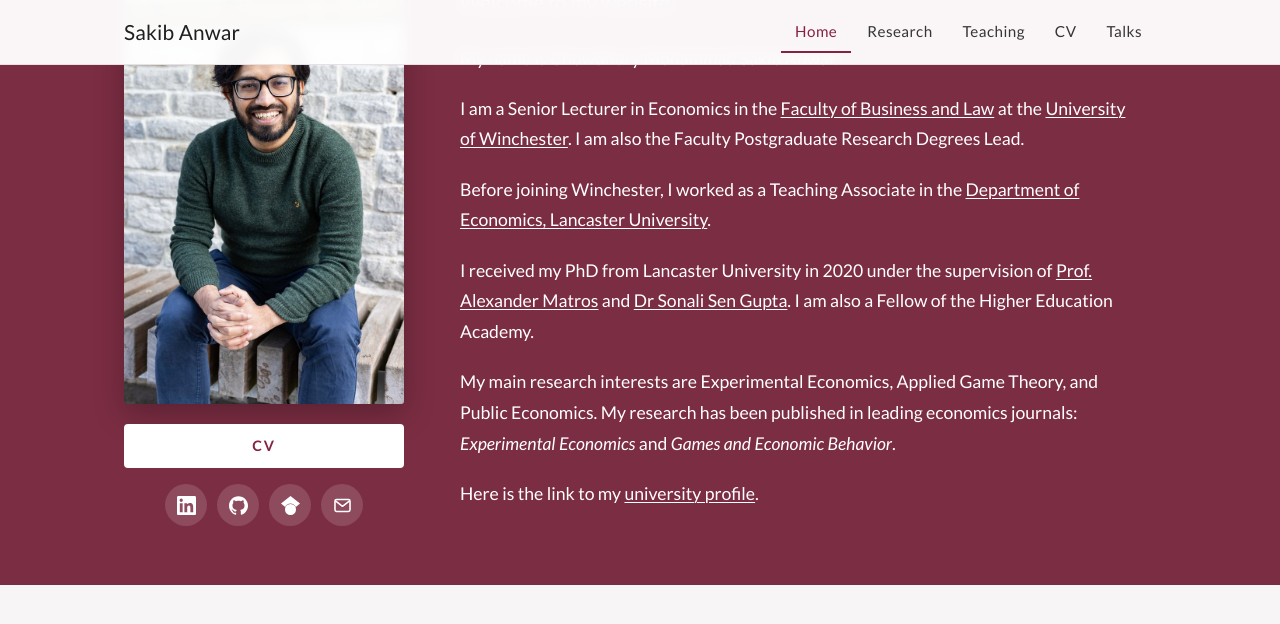
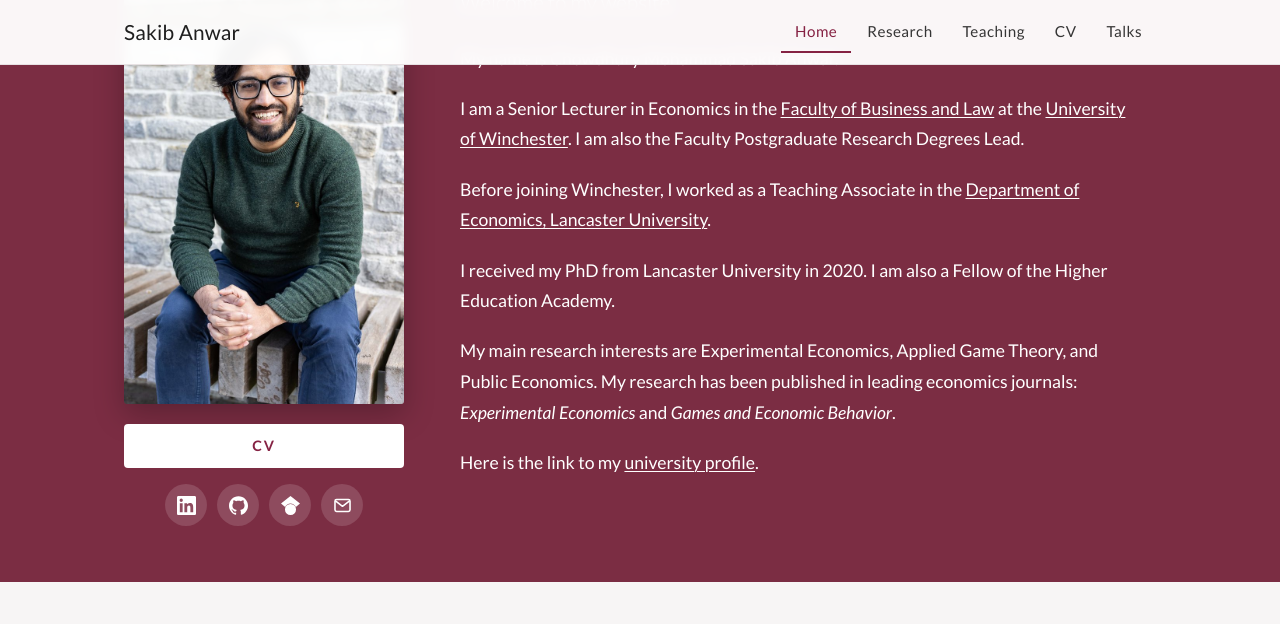
Before and after one commit to sakibanwar/sakibanwar.github.io, a Jekyll site: the page built from index.md, in a window 1280 px wide and 900 px high, scrolled down 319 px, cut to the strip 0-630 px from the top of the window. Shown: the top 624 px of the strip. Built offline with Jekyll 4.4.1, drawn with Linux system fonts in a browser that asks for light colours.

Commit message:
Remove supervisor names from home page bio
Co-Authored-By: Claude Opus 5.5 <noreply@anthropic.com>

```diff
--- a/index.md
+++ b/index.md
@@ -11,7 +11,7 @@ I am a Senior Lecturer in Economics in the [Faculty of Business and Law](https:/
 
 Before joining Winchester, I worked as a Teaching Associate in the [Department of Economics, Lancaster University](https://www.lancaster.ac.uk/lums/our-departments/economics/).
 
-I received my PhD from Lancaster University in 2020 under the supervision of [Prof. Alexander Matros](http://www.lancaster.ac.uk/lums/people/alexander-matros) and [Dr Sonali Sen Gupta](https://sites.google.com/view/sonalisg). I am also a Fellow of the Higher Education Academy.
+I received my PhD from Lancaster University in 2020. I am also a Fellow of the Higher Education Academy.
 
 My main research interests are Experimental Economics, Applied Game Theory, and Public Economics. My research has been published in leading economics journals: *Experimental Economics* and *Games and Economic Behavior*.
 
```
